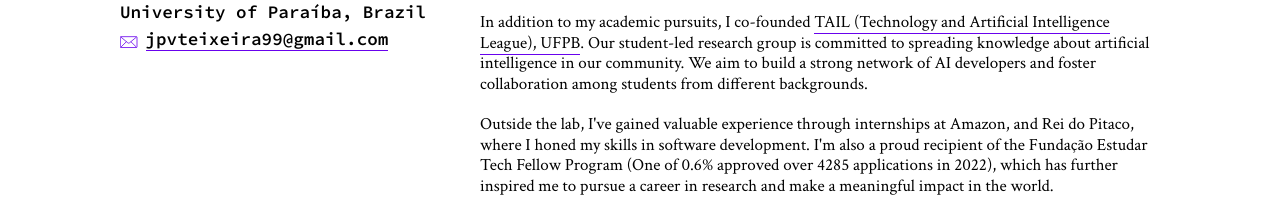
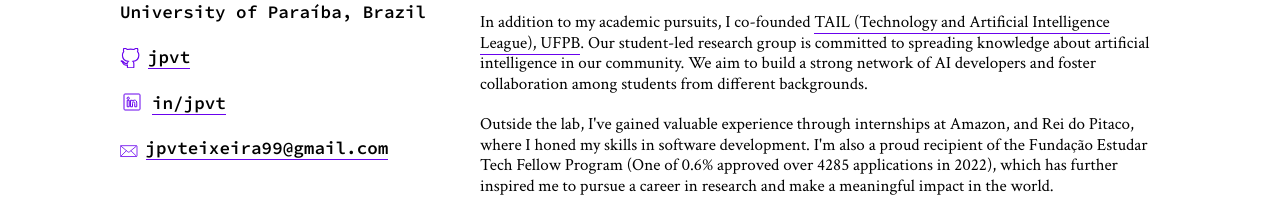
Before and after one commit to jpvt/jpvteixeira.com, a website: page website/index.html in a window 1280 px wide. Shown: the part 587-800 px from the top of the page. Drawn offline with Linux system fonts and the light colour scheme.

Commit message:
minor adjustments

```diff
--- a/website/index.html
+++ b/website/index.html
@@ -30,7 +30,29 @@
 				<!-- <svg id="git"  viewBox="0 0 632.01 700">
 					<path class="cls-1" d="M225.67,676.93c0-18.34-.57-46.21-.57-84C111.84,613.81,82.53,565.35,73.52,540c-5.07-13-27-53-46.21-63.68C11.53,467.86-11,447,26.75,446.45c35.5-.57,60.85,32.68,69.31,46.21,40.57,68.18,105.37,49,131.3,37.19,3.94-29.3,15.77-49,28.74-60.3C155.79,458.28,51,419.4,51,247c0-49,17.47-89.6,46.2-121.15-4.5-11.27-20.28-57.48,4.51-119.47,0,0,37.76-11.83,124,46.21a425.14,425.14,0,0,1,225.4,0c86.22-58.6,124-46.21,124-46.21,24.79,62,9,108.2,4.5,119.47,28.74,31.55,46.21,71.56,46.21,121.15,0,173-105.38,211.32-205.68,222.59,16.34,14.09,30.43,41.14,30.43,83.4,0,60.3-.57,97.46-.57,124C429.94,698,248.47,696.52,225.67,676.93Z"/>
 				</svg> -->
-
+				<br>
+				<div id="email">
+					<svg id="email" data-name="email" xmlns="http://www.w3.org/2000/svg" viewBox="0 0 632.01 700" height="20" width="20" >
+						<defs><style>.cls-1{fill:none;stroke:#6802ed;stroke-miterlimit:10;stroke-width:40;fill-rule:evenodd;}</style></defs>
+						<path class="cls-1" d="M225.67,676.93c0-18.34-.57-46.21-.57-84C111.84,613.81,82.53,565.35,73.52,540c-5.07-13-27-53-46.21-63.68C11.53,467.86-11,447,26.75,446.45c35.5-.57,60.85,32.68,69.31,46.21,40.57,68.18,105.37,49,131.3,37.19,3.94-29.3,15.77-49,28.74-60.3C155.79,458.28,51,419.4,51,247c0-49,17.47-89.6,46.2-121.15-4.5-11.27-20.28-57.48,4.51-119.47,0,0,37.76-11.83,124,46.21a425.14,425.14,0,0,1,225.4,0c86.22-58.6,124-46.21,124-46.21,24.79,62,9,108.2,4.5,119.47,28.74,31.55,46.21,71.56,46.21,121.15,0,173-105.38,211.32-205.68,222.59,16.34,14.09,30.43,41.14,30.43,83.4,0,60.3-.57,97.46-.57,124C429.94,698,248.47,696.52,225.67,676.93Z"/>
+					</svg>
+					<h2>
+						<a href="https://github.com/jpvt" class="ext_link">jpvt</a>
+					</h2>
+				</div>
+				<br>
+				<div id="email">
+					<svg width="24" height="24" viewBox="0 0 48 48" version="1.1" xmlns="http://www.w3.org/2000/svg" xmlns:xlink="http://www.w3.org/1999/xlink">
+						<title>Linkedin</title>
+						<g id="Icon/Social/linkedin-color" stroke="#6802ed" stroke-width="2" fill="none" fill-rule="evenodd">
+							<path d="M20.9716667,33.5527338 L25.001,33.5527338 L25.001,27.1328007 C25.001,25.439485 25.3213333,23.7988354 27.4206667,23.7988354 C29.491,23.7988354 29.517,25.7351486 29.517,27.2404662 L29.517,33.5527338 L33.5506667,33.5527338 L33.5506667,26.4341413 C33.5506667,22.9381777 32.796,20.2505391 28.711,20.2505391 C26.7483333,20.2505391 25.432,21.3265278 24.8943333,22.3471839 L24.839,22.3471839 L24.839,20.5725357 L20.9716667,20.5725357 L20.9716667,33.5527338 Z M16.423,14.1202696 C15.1273333,14.1202696 14.0823333,15.1682587 14.0823333,16.4595785 C14.0823333,17.7508984 15.1273333,18.7992208 16.423,18.7992208 C17.7133333,18.7992208 18.761,17.7508984 18.761,16.4595785 C18.761,15.1682587 17.7133333,14.1202696 16.423,14.1202696 L16.423,14.1202696 Z M14.4026667,33.5527338 L18.4406667,33.5527338 L18.4406667,20.5725357 L14.4026667,20.5725357 L14.4026667,33.5527338 Z M9.76633333,40 C8.79033333,40 8,39.2090082 8,38.2336851 L8,9.76631493 C8,8.79065843 8.79033333,8 9.76633333,8 L38.234,8 C39.2093333,8 40,8.79065843 40,9.76631493 L40,38.2336851 C40,39.2090082 39.2093333,40 38.234,40 L9.76633333,40 Z" id="Shape" fill="none"></path>
+						</g>
+					</svg>
+					<h2>
+						<a href="https://www.linkedin.com/in/jpvt/" class="ext_link">in/jpvt</a>
+					</h2>
+				</div>
+				<br>
 				<div id="email">
 					<svg id="mail" viewBox="0 0 766.08 700">
 						<rect class="st0" x="13.24" y="116.68" width="731.22" height="475.29" rx="29.84"/><path class="st0" d="M28.7,125.61,342.29,386.77a57.2,57.2,0,0,0,73.15,0L727.87,127.26"/><line class="st0" x1="31.72" y1="583.22" x2="281.52" y2="335.61"/><line class="st0" x1="725.4" y1="582.87" x2="475.87" y2="335.82"/>
@@ -39,7 +61,6 @@
 						<a href="mailto:jpvteixeira99@gmail.com" class="ext_link">jpvteixeira99@gmail.com</a>
 					</h2>
 				</div>
-
 			</div>
 		</div>
 	</div>
```
Also changed, not shown: website/public/img/spotlight_pictures/Joao Vasconcelos, Mar 2023, Joao Pessoa, Brazil.jpg (renamed from website/public/img/spotlight_pictures/Joao Vasconcelos, Mar 2023, Joao Pessoa, Brazil.jpeg), website/public/img/spotlight_pictures/manifest.json, 2 other files.
